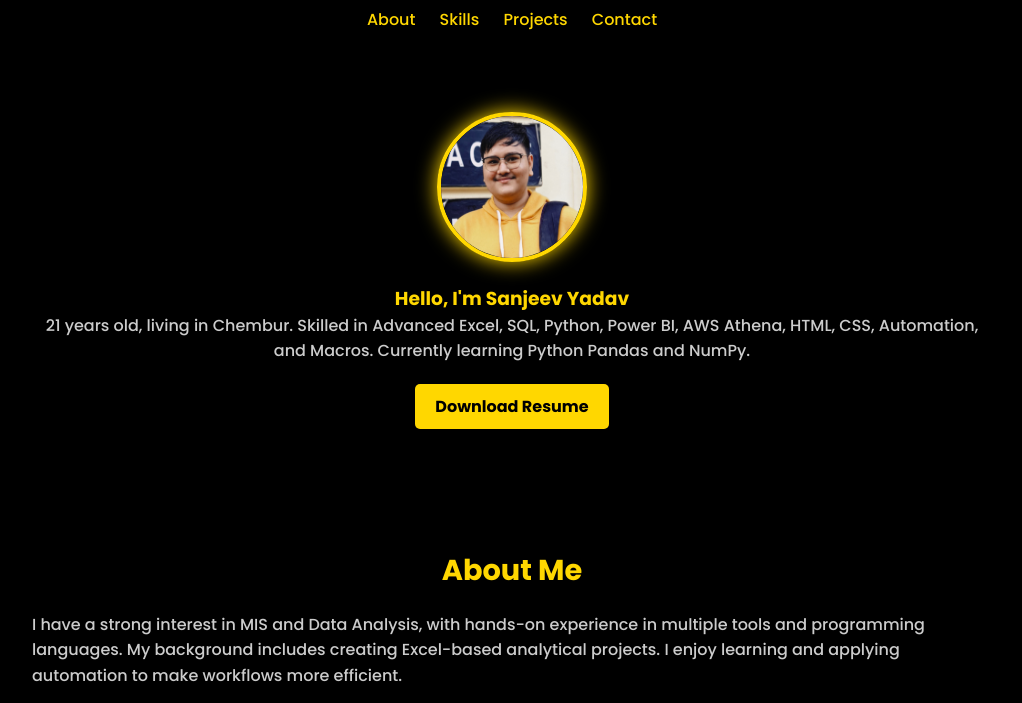
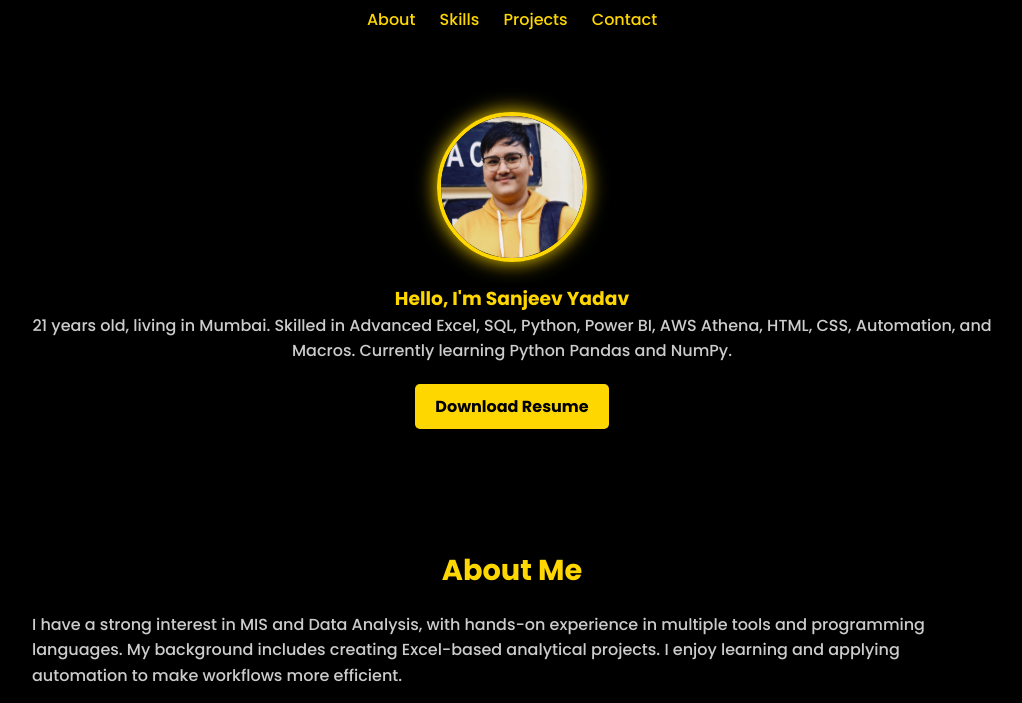
Before and after one commit to SanjeevYadav34/Portfolio, a plain HTML site: page index.html in a window 1280 px wide. Shown: the part 97-800 px from the top of the page, without its empty margins (128-1150 px from the left). Drawn offline with Linux system fonts and the light colour scheme.

Commit message:
Update index.html

```diff
--- a/index.html
+++ b/index.html
@@ -24,7 +24,7 @@
 <section class="hero fade-in">
     <img src="profile.jpg" alt="Profile Photo">
     <h3>Hello, I'm Sanjeev Yadav</h3>
-    <p>21 years old, living in Chembur. Skilled in Advanced Excel, SQL, Python, Power BI, AWS Athena, HTML, CSS, Automation, and Macros. Currently learning Python Pandas and NumPy.</p>
+    <p>21 years old, living in Mumbai. Skilled in Advanced Excel, SQL, Python, Power BI, AWS Athena, HTML, CSS, Automation, and Macros. Currently learning Python Pandas and NumPy.</p>
     <a href="resume.pdf" class="btn" download>Download Resume</a>
 </section>
 
```
